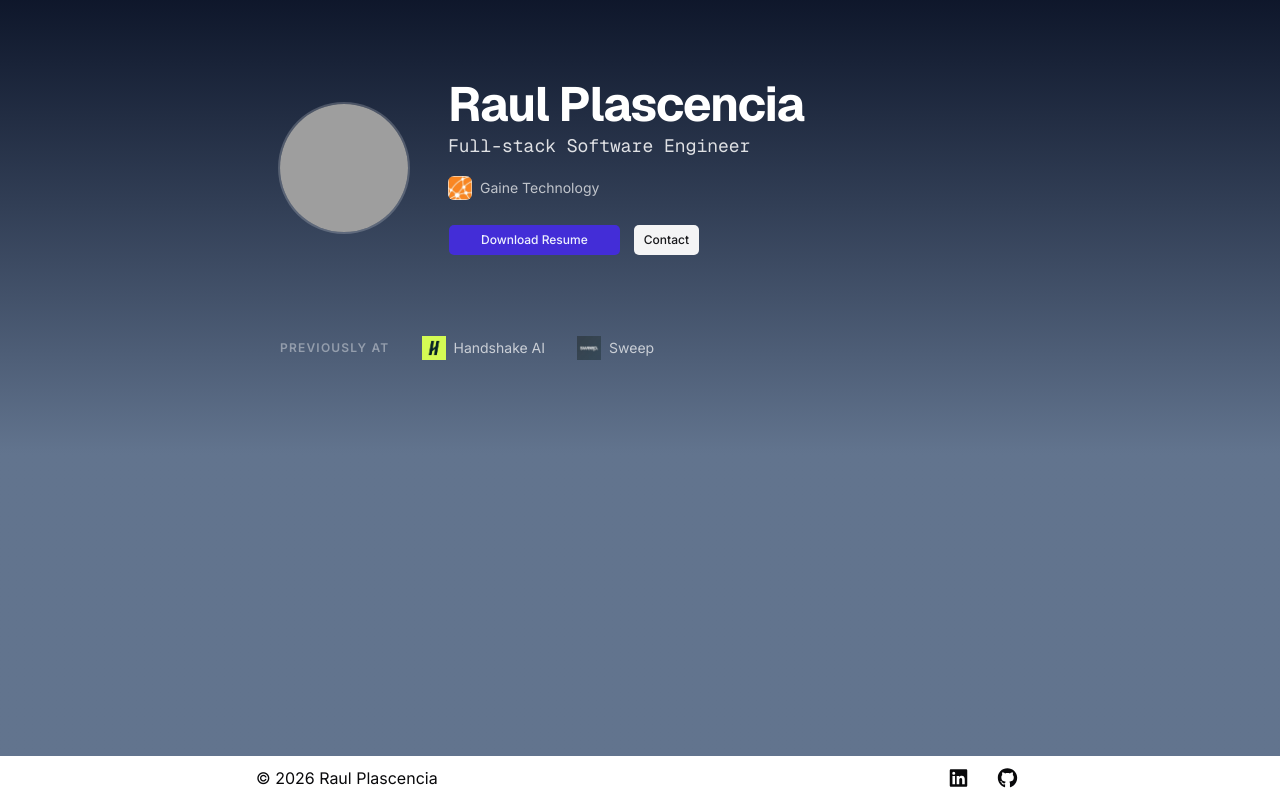
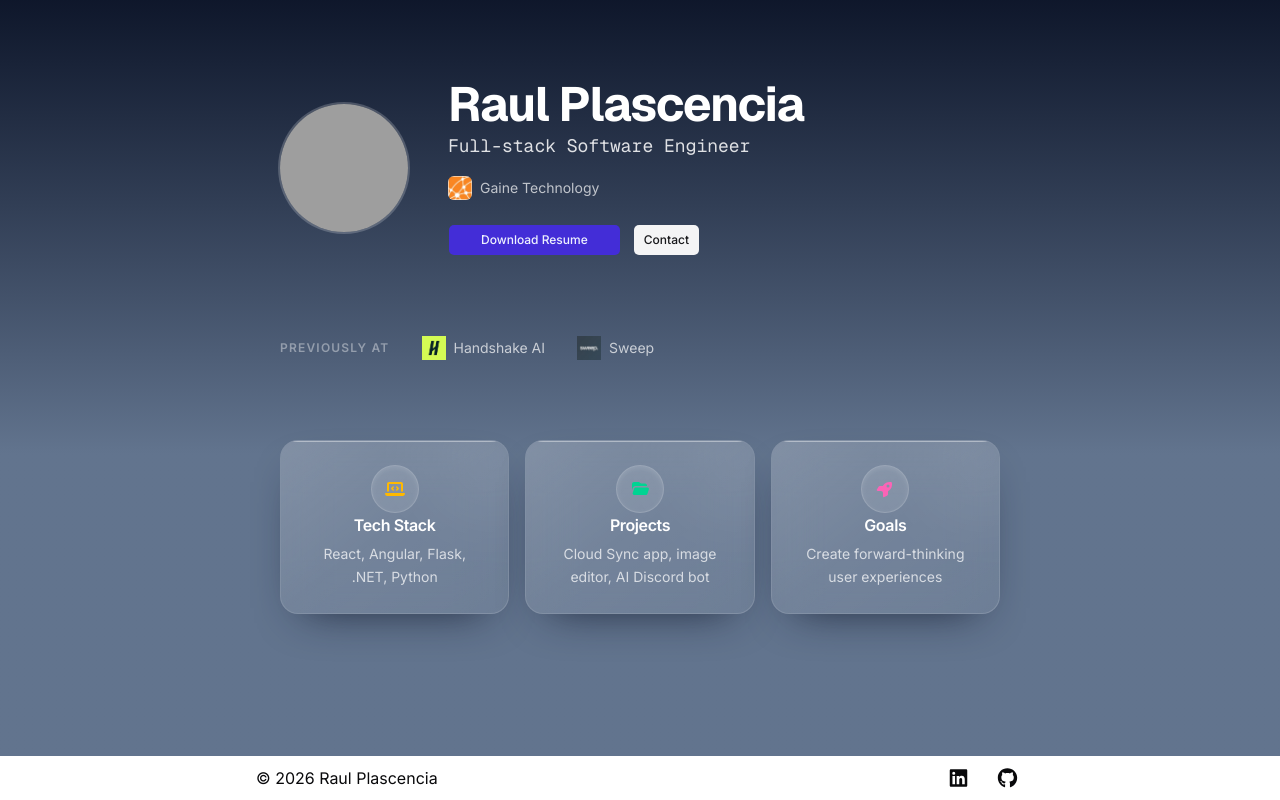
Before and after one commit to rplasc/portfolioV2, a Next.js app: page / in a window 1280 px wide. Built offline with nearby package versions, Linux system fonts and the light colour scheme; grey boxes are pictures that could not be loaded.

Commit message:
Added summary cards

```diff
--- a/package.json
+++ b/package.json
@@ -11,6 +11,7 @@
   "dependencies": {
     "@fortawesome/fontawesome-svg-core": "^7.2.0",
     "@fortawesome/free-brands-svg-icons": "^7.2.0",
+    "@fortawesome/free-solid-svg-icons": "^7.2.0",
     "@fortawesome/react-fontawesome": "^3.3.0",
     "class-variance-authority": "^0.7.1",
     "clsx": "^2.1.1",
--- a/src/app/page.tsx
+++ b/src/app/page.tsx
@@ -3,6 +3,7 @@ import Image from "next/image"
 import { Avatar, AvatarFallback, AvatarImage } from "@/components/ui/avatar"
 import { Button } from "@/components/ui/button"
 import { currentEmployer, previousEmployers } from "@/data/employers"
+import { GlanceCards } from "@/components/glance-cards"
 
 export default function Home() {
   return (
@@ -70,6 +71,11 @@ export default function Home() {
           </div>
         </section>
 
+        {/* At a glance */}
+        <section>
+          <GlanceCards />
+        </section>
+
       </main>
     </div>
   )
--- /dev/null
+++ b/src/components/glance-cards.tsx
@@ -0,0 +1,30 @@
+"use client"
+
+import { FontAwesomeIcon } from "@fortawesome/react-fontawesome"
+import { summaryCategories } from "@/data/summary"
+
+export function GlanceCards() {
+  return (
+    <div className="grid grid-cols-1 sm:grid-cols-3 gap-4">
+      {summaryCategories.map((cat) => (
+        <div
+          key={cat.label}
+          className="group relative isolate overflow-hidden rounded-2xl border border-white/14 bg-white/8 p-6 text-center shadow-[0_18px_45px_-24px_rgba(15,23,42,0.9)] backdrop-blur-xl transition-all duration-300 hover:-translate-y-1 hover:border-white/22 hover:bg-white/12"
+        >
+          <div className="pointer-events-none absolute inset-0 bg-linear-to-br from-white/16 via-white/4 to-transparent opacity-90" />
+          <div className="pointer-events-none absolute inset-x-0 top-0 h-px bg-white/40" />
+          <div className="pointer-events-none absolute -right-10 -top-10 size-28 rounded-full bg-white/10 blur-2xl transition-opacity duration-300 group-hover:opacity-80" />
+
+          <div className="relative mx-auto flex h-12 w-12 shrink-0 items-center justify-center rounded-full border border-white/16 bg-white/10 shadow-inner shadow-white/10">
+            <FontAwesomeIcon icon={cat.icon} className={`h-5 w-5 ${cat.iconColor}`} />
+          </div>
+
+          <div className="relative flex flex-col gap-1.5">
+            <p className="text-base font-semibold tracking-tight text-white">{cat.label}</p>
+            <p className="text-sm leading-relaxed text-white/72">{cat.description}</p>
+          </div>
+        </div>
+      ))}
+    </div>
+  )
+}
--- /dev/null
+++ b/src/data/summary.ts
@@ -0,0 +1,30 @@
+import { faLaptopCode, faFolderOpen, faRocket } from "@fortawesome/free-solid-svg-icons"
+import type { IconDefinition } from "@fortawesome/fontawesome-svg-core"
+
+export interface SummaryCategory {
+  icon: IconDefinition
+  iconColor: string
+  label: string
+  description: string
+}
+
+export const summaryCategories: SummaryCategory[] = [
+  {
+    icon: faLaptopCode,
+    iconColor: "text-amber-400",
+    label: "Tech Stack",
+    description: "React, Angular, Flask, .NET, Python",
+  },
+  {
+    icon: faFolderOpen,
+    iconColor: "text-emerald-400",
+    label: "Projects",
+    description: " Cloud Sync app, image editor, AI Discord bot",
+  },
+  {
+    icon: faRocket,
+    iconColor: "text-pink-400",
+    label: "Goals",
+    description: "Create forward-thinking user experiences",
+  },
+]
```
Also changed, not shown: 1 other file (tests, documents, lock files or other folders).
